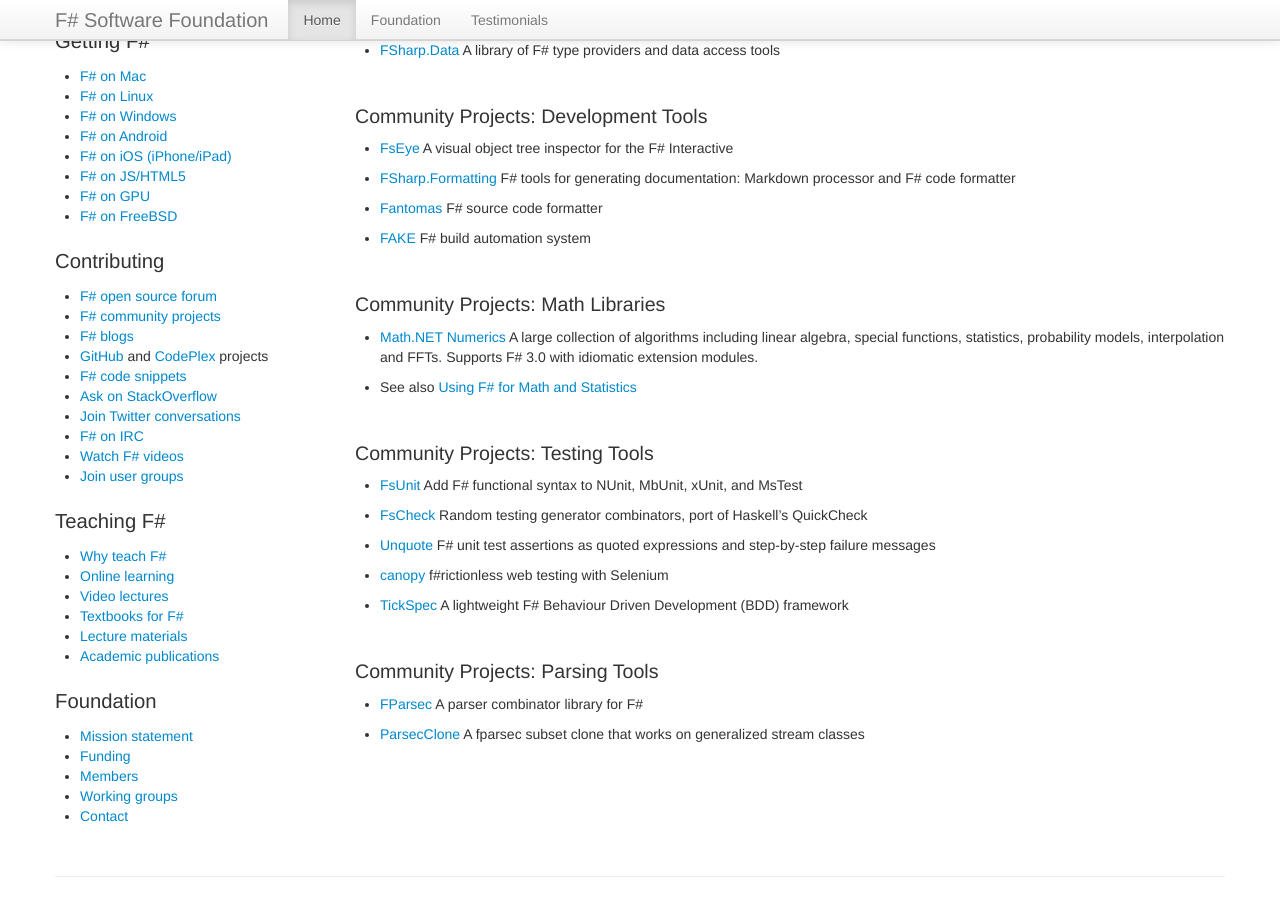
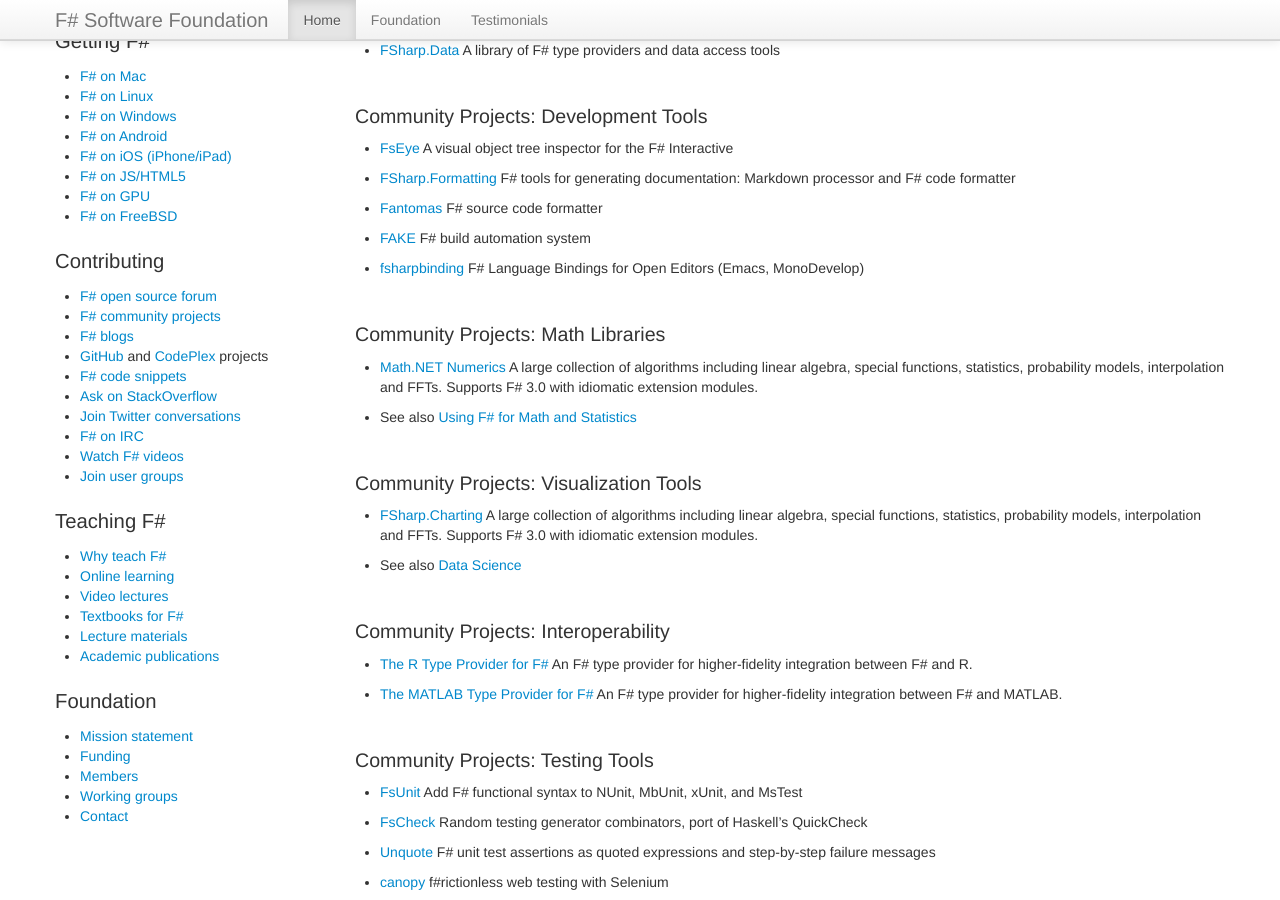
Before and after one commit to fsharp/fsharp.org, a Jekyll site: the page built from use/osprojects/index.md, in a window 1280 px wide and 900 px high, scrolled down 349 px. Built offline with Jekyll 4.4.1, drawn with Linux system fonts in a browser that asks for light colours; nearby versions of some CDN libraries; some web fonts are replaced; comment, search, counter and statistics services are not loaded.

Commit message:
Update index.md

```diff
--- a/use/osprojects/index.md
+++ b/use/osprojects/index.md
@@ -24,7 +24,7 @@
 
 <br />
 
-### Community Projects:  Development Tools
+### Community Projects: Development Tools
 
 *  [FsEye](https://code.google.com/p/fseye/) A visual object tree inspector for the F# Interactive
 
@@ -33,6 +33,8 @@
 *  [Fantomas](https://github.com/dungpa/fantomas) F# source code formatter
 
 *  [FAKE](https://github.com/fsharp/FAKE) F# build automation system
+
+*  [fsharpbinding](https://github.com/fsharp/fsharpbinding) F# Language Bindings for Open Editors (Emacs, MonoDevelop)
 
 
 <br />
@@ -43,6 +45,23 @@
 
 *  See also [Using F# for Math and Statistics](/math)
 
+
+<br />
+
+### Community Projects: Visualization Tools
+
+*  [FSharp.Charting](http://numerics.mathdotnet.com/) A large collection of algorithms including linear algebra, special functions, statistics, probability models, interpolation and FFTs. Supports F# 3.0 with idiomatic extension modules.
+
+*  See also [Data Science](/data-science)
+
+
+<br />
+
+### Community Projects: Interoperability
+
+*  [The R Type Provider for F#](http://github.com/BlueMountainCapital/FSharpRProvider#f-r-provider/) An F# type provider for higher-fidelity integration between F# and R.
+
+*  [The MATLAB Type Provider for F#](http://bayardrock.github.io/Matlab-Type-Provider/) An F# type provider for higher-fidelity integration between F# and MATLAB.
 
 <br />
 
@@ -68,5 +87,4 @@
 *  [ParsecClone](https://github.com/devshorts/ParsecClone) A fparsec subset clone that works on generalized stream classes
 
 
-
 <br />
```
